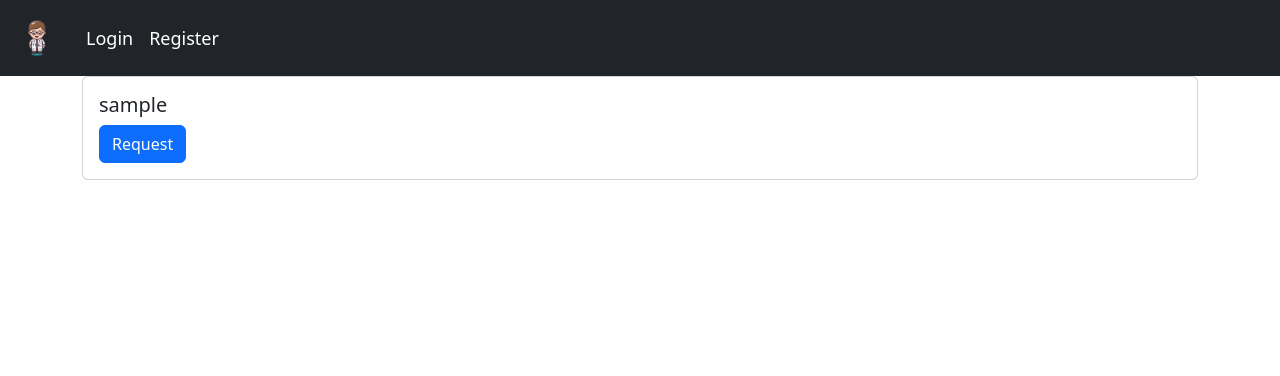
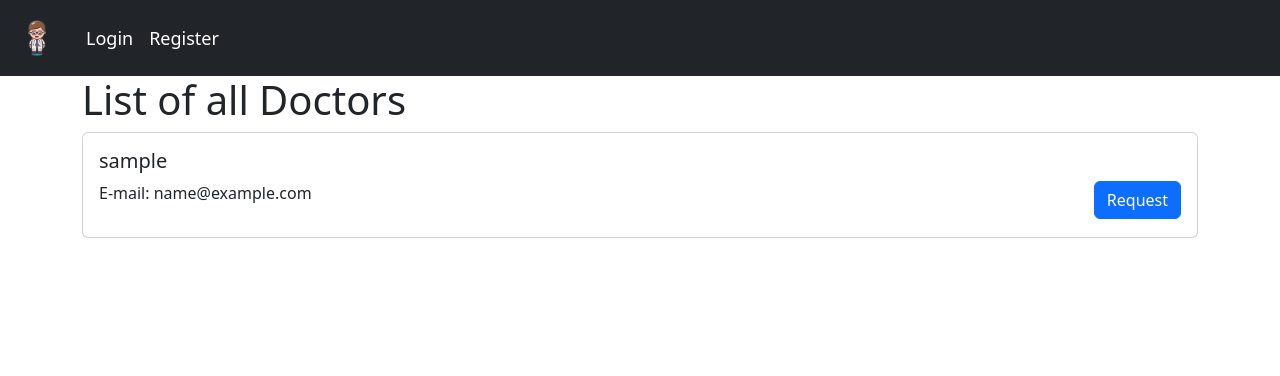
Before and after one commit to NMD03/SbD_HealthApp, a Django app: template health_app/fileshare/templates/fileshare/all_doctors.html in a window 1280 px wide. Shown: the top 376 px of the page. Run offline with Django 3.2, Linux system fonts and the light colour scheme; the template is opened without the code that fills it: most values are stand-ins (such as "Sample title", 1, 10 or a date in 2020).

Commit message:
update all doctors

```diff
--- a/health_app/fileshare/templates/fileshare/all_doctors.html
+++ b/health_app/fileshare/templates/fileshare/all_doctors.html
@@ -14,11 +14,13 @@
     <link rel="stylesheet" href="{% static 'fileshare/file.css' %}">
 </head>
 <body>
+    <h1>List of all Doctors</h1>
     {% for i in doctors %}
     <div class="card"  id="">
         <div class="card-body">
-          <h5 class="card-title">{{i.username}}</h5>
-          <a href="{% url 'request_doctor' i.id %}" class="btn btn-primary">Request</a>
+          <h5 class="card-title">{{i.user.username}}</h5>
+          <a href="{% url 'request_doctor' i.id %}" class="btn btn-primary" style="float:right;">Request</a>
+          <p>E-mail: {{i.user.email}}</p>
         </div>
     </div>
     {% endfor %}
```
